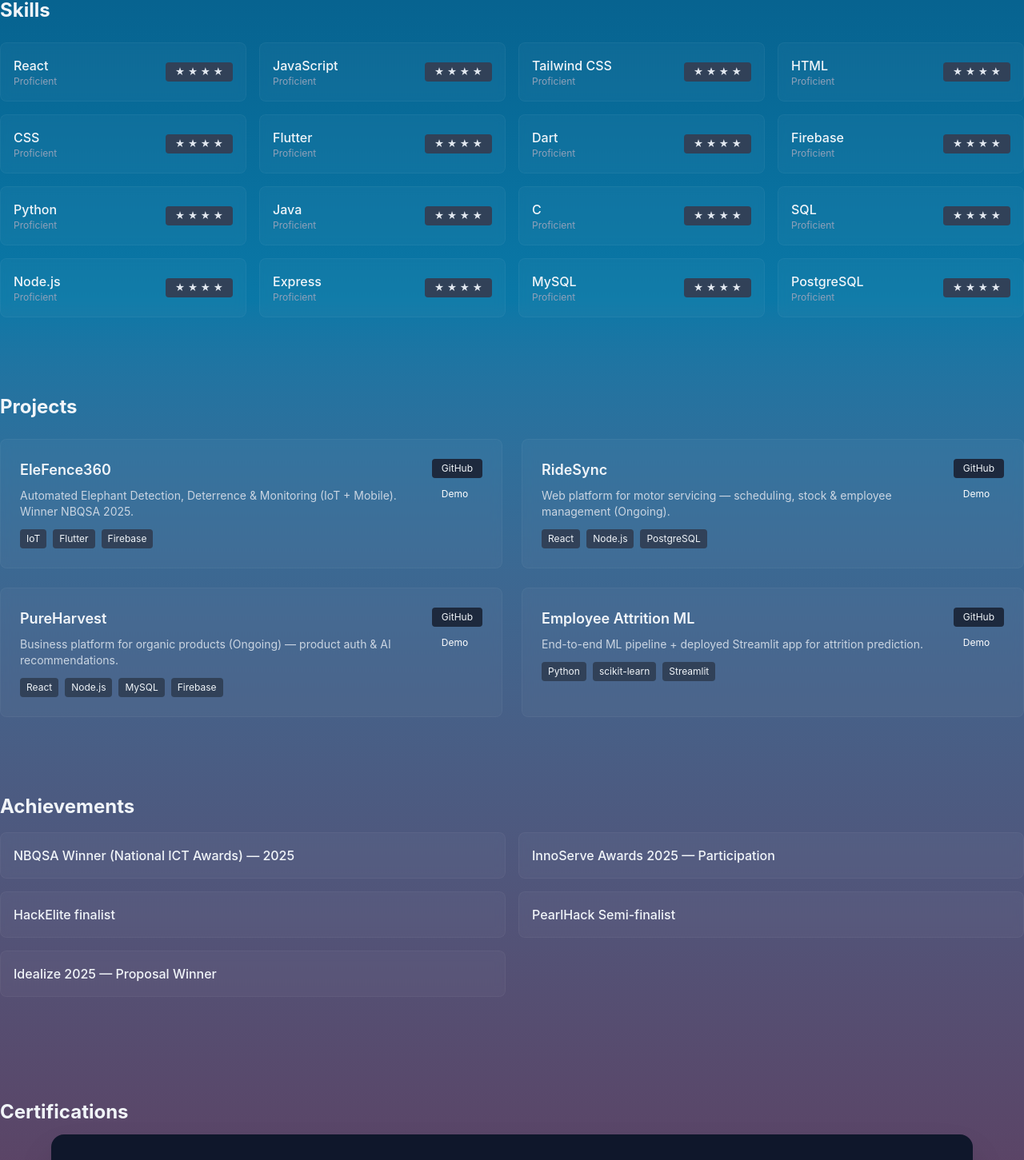
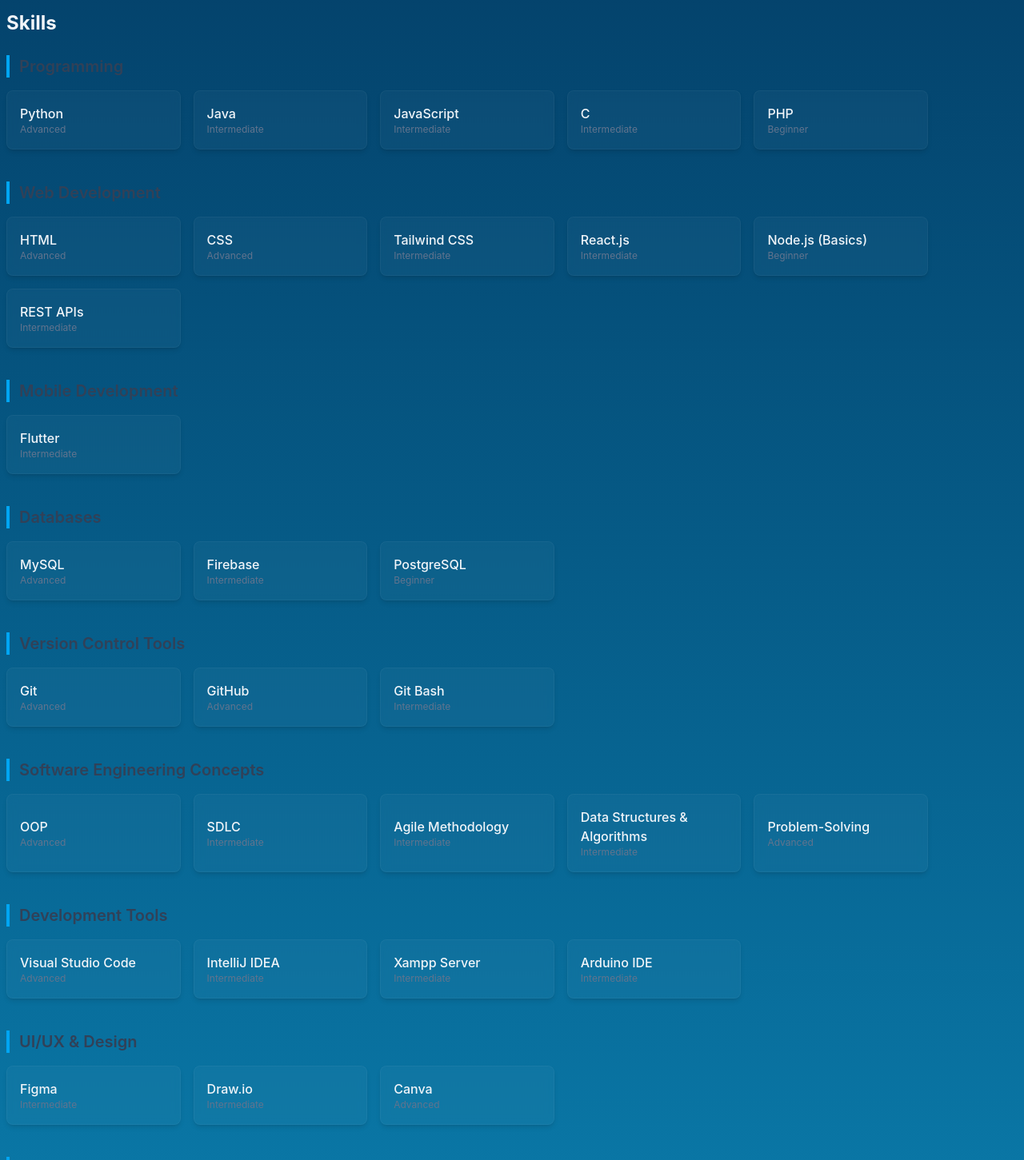
Before and after one commit to GayaniGunasekara/Gayani-Portfolio-Website, a React (Vite) app: page / in a window 1280 px wide. Shown: the part 1609-3060 px from the top of the page at 80% size. Built offline with nearby package versions, Linux system fonts and the light colour scheme.

Commit message:
Skills component done

```diff
--- a/src/components/Skills.jsx
+++ b/src/components/Skills.jsx
@@ -1,35 +1,166 @@
-import React from 'react'
-import { motion } from 'framer-motion'
+// src/components/Skills.jsx
+import React from "react";
+import { motion } from "framer-motion";
 
-const skillGroups = [
-    ['React', 'JavaScript', 'Tailwind CSS', 'HTML', 'CSS'],
-    ['Flutter', 'Dart', 'Firebase'],
-    ['Python', 'Java', 'C', 'SQL'],
-    ['Node.js', 'Express', 'MySQL', 'PostgreSQL']
-]
+const skillCategories = [
+    {
+        title: "Programming",
+        skills: [
+            { name: "Python", level: "Advanced" },
+            { name: "Java", level: "Intermediate" },
+            { name: "JavaScript", level: "Intermediate" },
+            { name: "C", level: "Intermediate" },
+            { name: "PHP", level: "Beginner" },
+        ],
+    },
+    {
+        title: "Web Development",
+        skills: [
+            { name: "HTML", level: "Advanced" },
+            { name: "CSS", level: "Advanced" },
+            { name: "Tailwind CSS", level: "Intermediate" },
+            { name: "React.js", level: "Intermediate" },
+            { name: "Node.js (Basics)", level: "Beginner" },
+            { name: "REST APIs", level: "Intermediate" },
+        ],
+    },
+    {
+        title: "Mobile Development",
+        skills: [{ name: "Flutter", level: "Intermediate" }],
+    },
+    {
+        title: "Databases",
+        skills: [
+            { name: "MySQL", level: "Advanced" },
+            { name: "Firebase", level: "Intermediate" },
+            { name: "PostgreSQL", level: "Beginner" },
+        ],
+    },
+    {
+        title: "Version Control Tools",
+        skills: [
+            { name: "Git", level: "Advanced" },
+            { name: "GitHub", level: "Advanced" },
+            { name: "Git Bash", level: "Intermediate" },
+        ],
+    },
+    {
+        title: "Software Engineering Concepts",
+        skills: [
+            { name: "OOP", level: "Advanced" },
+            { name: "SDLC", level: "Intermediate" },
+            { name: "Agile Methodology", level: "Intermediate" },
+            { name: "Data Structures & Algorithms", level: "Intermediate" },
+            { name: "Problem-Solving", level: "Advanced" },
+        ],
+    },
+    {
+        title: "Development Tools",
+        skills: [
+            { name: "Visual Studio Code", level: "Advanced" },
+            { name: "IntelliJ IDEA", level: "Intermediate" },
+            { name: "Xampp Server", level: "Intermediate" },
+            { name: "Arduino IDE", level: "Intermediate" },
+        ],
+    },
+    {
+        title: "UI/UX & Design",
+        skills: [
+            { name: "Figma", level: "Intermediate" },
+            { name: "Draw.io", level: "Intermediate" },
+            { name: "Canva", level: "Advanced" },
+        ],
+    },
+    {
+        title: "Cloud & DevOps",
+        skills: [
+            { name: "Azure (Basics)", level: "Beginner" },
+            { name: "Google Cloud", level: "Beginner" },
+            { name: "CI/CD (Basics)", level: "Beginner" },
+        ],
+    },
+    {
+        title: "Embedded Systems",
+        skills: [
+            { name: "IoT", level: "Intermediate" },
+            { name: "Arduino Programming", level: "Advanced" },
+            { name: "Sensor Integration", level: "Intermediate" },
+        ],
+    },
+    {
+        title: "Data Analysis & Manipulation",
+        skills: [
+            { name: "NumPy", level: "Intermediate" },
+            { name: "Pandas", level: "Intermediate" },
+        ],
+    },
+    {
+        title: "Data Visualization",
+        skills: [
+            { name: "Looker Studio", level: "Intermediate" },
+            { name: "Tableau", level: "Beginner" },
+        ],
+    },
+    {
+        title: "Machine Learning",
+        skills: [
+            { name: "Scikit-learn (Regression, Classification, Clustering)", level: "Beginner" },
+        ],
+    },
+    {
+        title: "Tools",
+        skills: [
+            { name: "Jupyter Notebook", level: "Intermediate" },
+            { name: "Google Colab", level: "Intermediate" },
+            { name: "Visual Studio Code", level: "Advanced" },
+            { name: "Xampp Server", level: "Intermediate" },
+            { name: "Excel", level: "Advanced" },
+        ],
+    },
+    {
+        title: "Concepts",
+        skills: [
+            { name: "Data Structures & Algorithms", level: "Intermediate" },
+            { name: "Problem-Solving", level: "Advanced" },
+        ],
+    },
+];
 
 export default function Skills() {
     return (
-        <section id="skills" className="py-12">
+        <section id="skills" className="py-16 px-2">
+            <div className="max-w-6xl">
                 <h2 className="text-2xl font-bold mb-6">Skills</h2>
 
-            <div className="grid sm:grid-cols-2 lg:grid-cols-4 gap-4">
-                {skillGroups.flat().map((s, idx) => (
+                {skillCategories.map((category) => (
+                    <div key={category.title} className="mb-10">
+                        {/* Category Title */}
+                        <h3 className="text-xl font-semibold mb-4 text-slate-700 border-l-4 border-sky-500 pl-3">
+                            {category.title}
+                        </h3>
+
+                        {/* Skill Boxes */}
+                        <div className="grid sm:grid-cols-2 md:grid-cols-3 lg:grid-cols-5 gap-4">
+                            {category.skills.map((skill, idx) => (
                                 <motion.div
-                        key={s}
+                                    key={skill.name}
                                     initial={{ y: 8, opacity: 0 }}
                                     animate={{ y: 0, opacity: 1 }}
-                        transition={{ delay: idx * 0.04 }}
-                        className="p-4 glass rounded-lg flex items-center justify-between"
+                                    transition={{ delay: idx * 0.05 }}
+                                    className="p-4 glass rounded-lg flex items-center justify-between bg-white shadow-md hover:shadow-lg transition duration-300"
                                 >
                                     <div>
-                            <div className="font-medium">{s}</div>
-                            <div className="text-xs text-slate-400">Proficient</div>
+                                        <div className="font-medium">{skill.name}</div>
+                                        <div className="text-xs text-slate-500">
+                                            {skill.level}
                                         </div>
-                        <div className="text-xs px-3 py-1 rounded bg-slate-700 text-slate-200">★ ★ ★ ★</div>
+                                    </div>
                                 </motion.div>
                             ))}
                         </div>
+                    </div>
+                ))}
+            </div>
         </section>
-    )
+    );
 }
```
Lines whose indentation alone changed are shown as unchanged.
